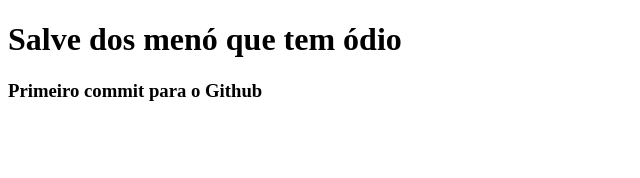
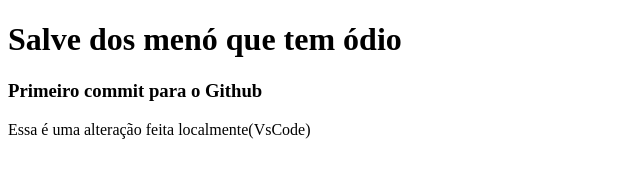
Before and after one commit to Luquinhas099/pw2-etecregistro, a plain HTML site: page teste-de-commit.html in a window 1280 px wide. Shown: the whole page, without its empty margins (0-640 px from the left). Drawn offline with Linux system fonts and the light colour scheme.

Commit message:
Feita alteração de teste

```diff
--- a/teste-de-commit.html
+++ b/teste-de-commit.html
@@ -8,5 +8,6 @@
 <body>
     <h1>Salve dos menó que tem ódio</h1>
     <h3>Primeiro commit para o Github</h3>
+    <p>Essa é uma alteração feita localmente(VsCode)</p>
 </body>
 </html>
```
